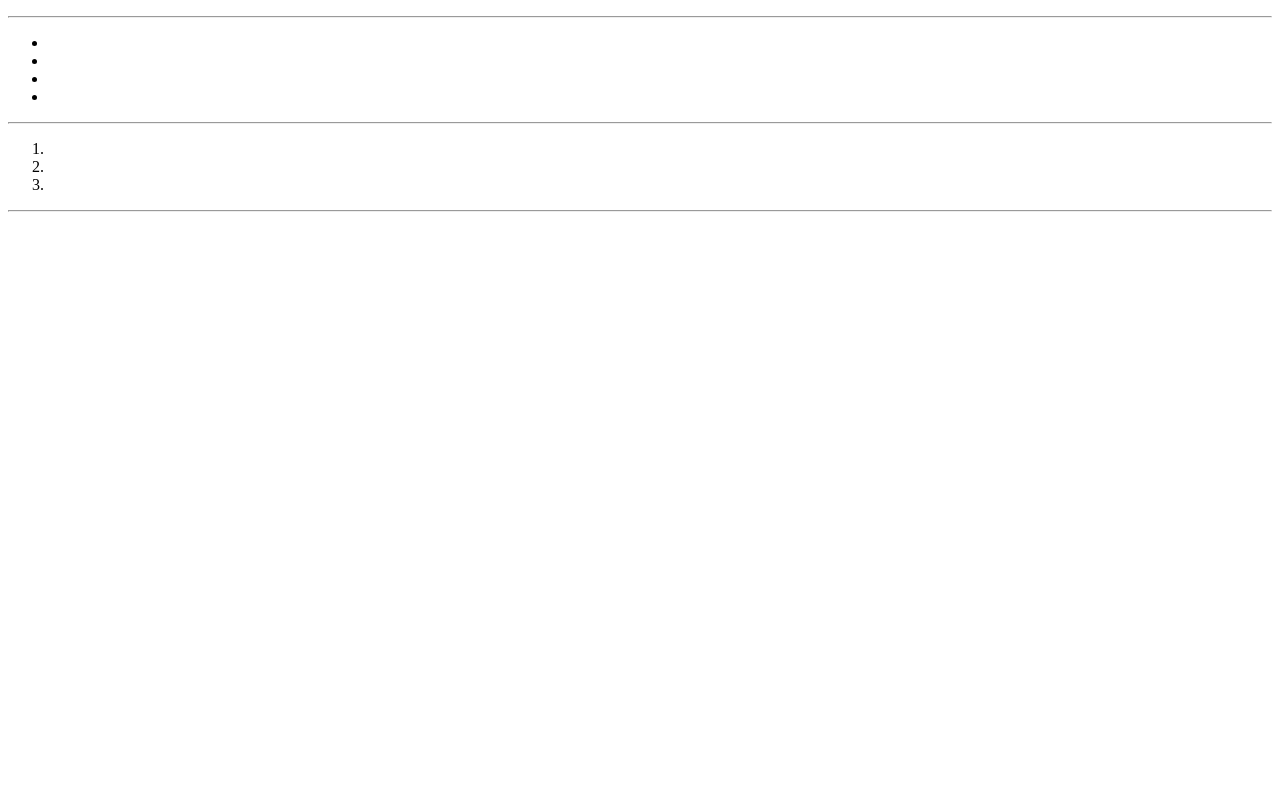
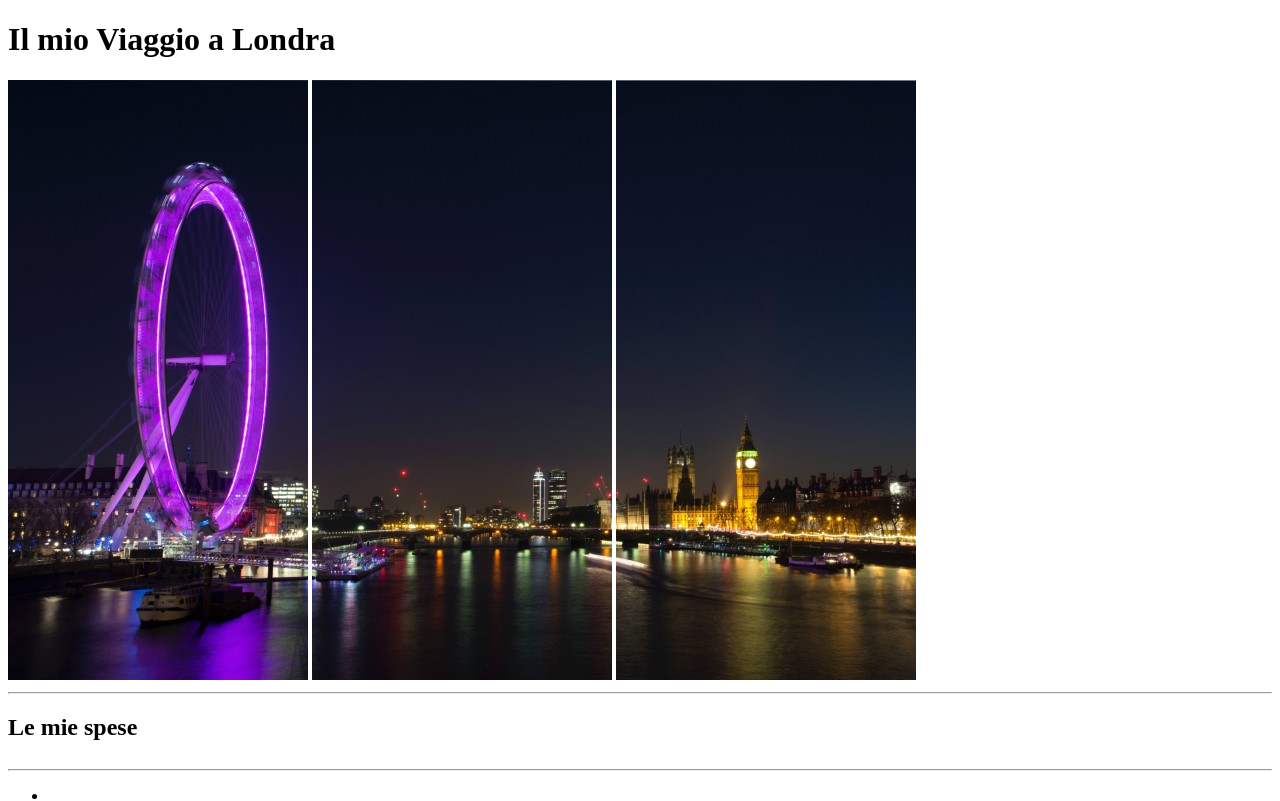
Before and after one commit to CosimoA/html-london-trip, a plain HTML site: page index.html in a window 1280 px wide. Shown: the top 801 px of the page. Drawn offline with Linux system fonts and the light colour scheme.

Commit message:
Header completato, inizio Main

```diff
--- a/index.html
+++ b/index.html
@@ -9,23 +9,25 @@
 <body>
     <header>
         <!-- titolo + immagini di copertina -->
-        <title>
-            <h1>
-
-            </h1>
-        </title>
+        <h1>
+            Il mio Viaggio a Londra
+        </h1>
+        <!-- Inserenho h1 dentro ad un tag Title il titolo non viene mostrato. Perchè? -->
         <div>
-
+            <img src="img/pexels-bill-emrich-230794-0.jpg" alt="Immagine con il London Eye, la ruota panoramica di Londra. Immagine 1 di 3">
+            <img src="img/pexels-bill-emrich-230794-1.jpg" alt="Immagine con il ponte di Westminster davanti al Big Ben. Immagine 2 di 3">
+            <img src="img/pexels-bill-emrich-230794-2.jpg" alt="Immagine con il Big Ben. Immagine 3 di 3">
         </div>
+        <hr>
     </header>
 
     <main>
         <!-- 4 sezioni delibitate da <hr> (Le mie spese | Cose da Fare | Info Utili | Le foto) -->
         <div>
             <!-- titolo + tabella 3 colonne -->
-            <title>
-
-            </title>
+           <h2>
+                Le mie spese
+           </h2>
             <section>
                 <table>
 
```
